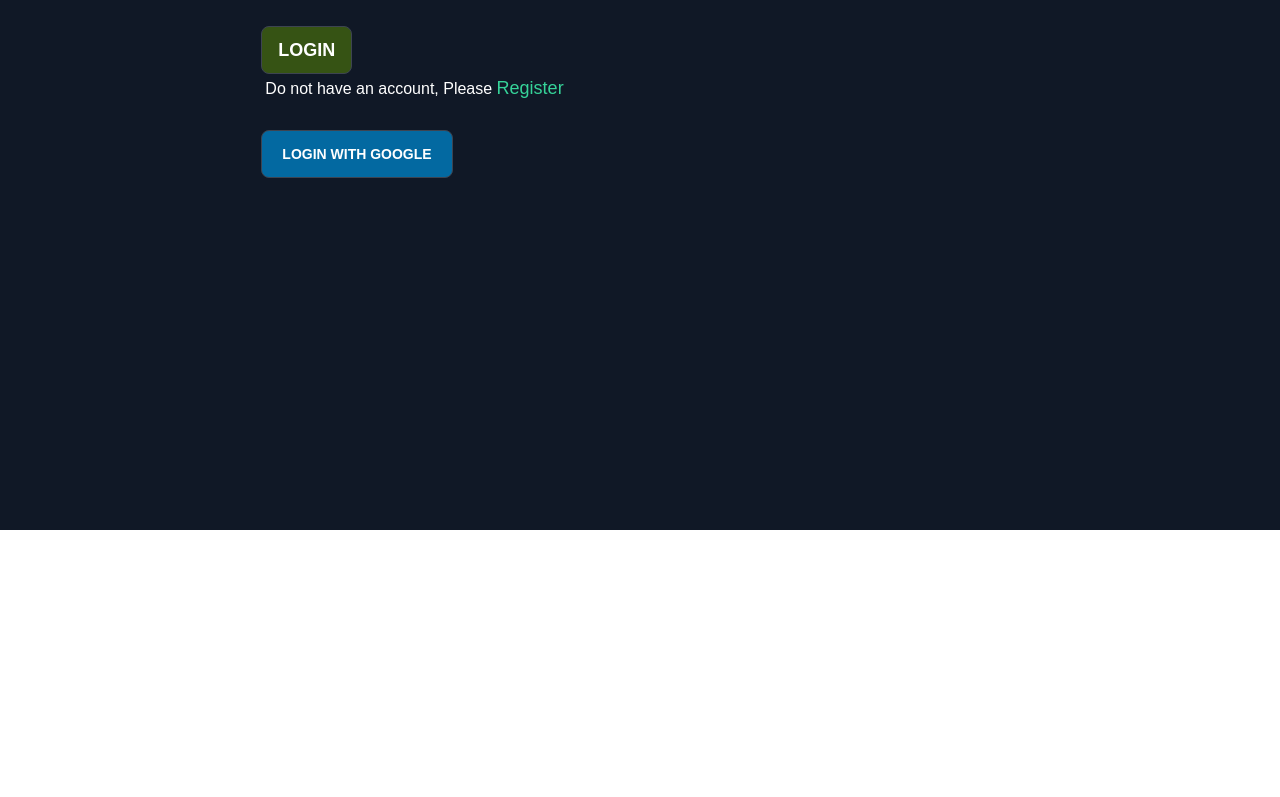
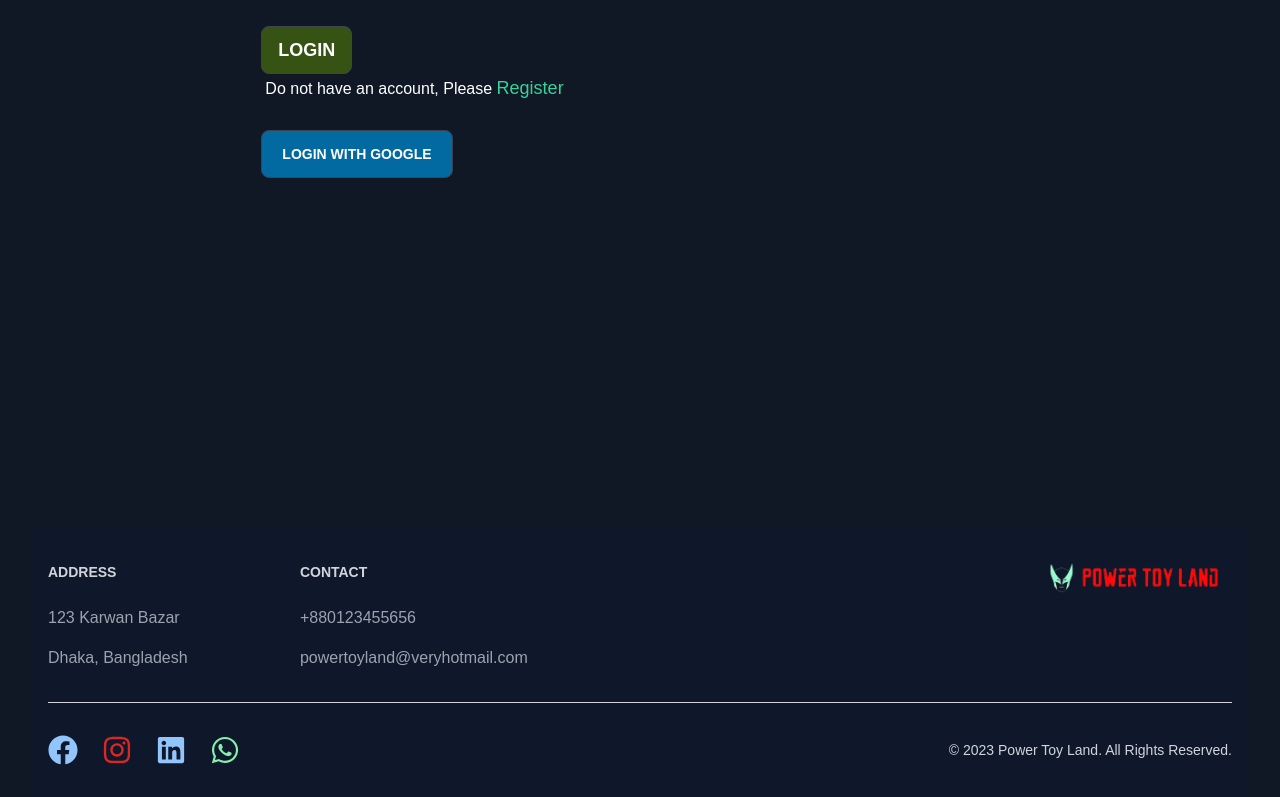
Before and after one commit to Mojaer/Power-Toy-Land-Website-client, a React (Vite) app: page /login in a window 1280 px wide. Shown: the part 382-1179 px from the top of the page. Before the commit the page ends 912 px from the top, so only its background shows below. Built offline with nearby package versions, Linux system fonts and the light colour scheme; no server answers; a web font is replaced by a local one.

Commit message:
footer is implemented

```diff
--- a/package.json
+++ b/package.json
@@ -16,6 +16,7 @@
     "match-sorter": "^6.3.1",
     "react": "^18.2.0",
     "react-dom": "^18.2.0",
+    "react-icons": "^4.8.0",
     "react-loader-spinner": "^5.3.4",
     "react-router-dom": "^6.11.2",
     "react-tabs": "^6.0.1",
--- a/src/Pages/AddAToy/AddAToy.jsx
+++ b/src/Pages/AddAToy/AddAToy.jsx
@@ -29,7 +29,7 @@ const AddAToy = () => {
             price, rating, quantity
         }
 
-        fetch('http://localhost:5000/addtoy', {
+        fetch('https://power-toy-land-server.vercel.app/addtoy', {
             method: 'POST',
             headers: {
                 'content-type': 'application/json'
--- a/src/Pages/AllUserToys/AllUserToys.jsx
+++ b/src/Pages/AllUserToys/AllUserToys.jsx
@@ -8,6 +8,8 @@ const AllUserToys = () => {
 
 
     const limitedToy = useMemo(() => allToys.slice(0, 20), [allToys]);
+
+    console.log(limitedToy)
     return (
 
         <div className="relative overflow-x-auto shadow-md sm:rounded p-10">
--- a/src/Pages/Home/Category/Category.jsx
+++ b/src/Pages/Home/Category/Category.jsx
@@ -7,7 +7,7 @@ const Category = () => {
     const [toys, setToys] = useState([])
     useEffect(() => {
         const fetchToys = async () => {
-            const res = await fetch('http://localhost:5000/toy')
+            const res = await fetch('https://power-toy-land-server.vercel.app/toy')
             const data = await res.json();
             setToys(data);
         }
--- a/src/Pages/MyToys/MyToys.jsx
+++ b/src/Pages/MyToys/MyToys.jsx
@@ -11,7 +11,7 @@ const MyToys = () => {
     // console.log(user)
     useEffect(() => {
         const getToy = async () => {
-            const res = await fetch(`http://localhost:5000/mytoys?email=${user?.email}`);
+            const res = await fetch(`https://power-toy-land-server.vercel.app/mytoys?email=${user?.email}`);
             const data = await res.json();
             seMytToys(data);
 
@@ -34,7 +34,7 @@ const MyToys = () => {
             confirmButtonText: 'Yes, delete it!'
         }).then((result) => {
             if (result.isConfirmed) {
-                fetch(`http://localhost:5000/mytoys/${id}`, {
+                fetch(`https://power-toy-land-server.vercel.app/mytoys/${id}`, {
                     method: 'DELETE'
                 })
                     .then(res => {
--- a/src/Pages/MyToys/UpdateToys/UpdateToys.jsx
+++ b/src/Pages/MyToys/UpdateToys/UpdateToys.jsx
@@ -21,7 +21,7 @@ const UpdateToy = () => {
 
         }
 
-        fetch(`http://localhost:5000/toyupdate/${_id}`, {
+        fetch(`https://power-toy-land-server.vercel.app/toyupdate/${_id}`, {
             method: 'PATCH',
             headers: {
                 'content-type': 'application/json'
--- a/src/Routers/Routes.jsx
+++ b/src/Routers/Routes.jsx
@@ -26,12 +26,12 @@ const router = createBrowserRouter([
             {
                 path: "/allusertoys",
                 element: <AllUserToys></AllUserToys>,
-                loader: () => fetch('http://localhost:5000/allusertoys')
+                loader: () => fetch('https://power-toy-land-server.vercel.app/allusertoys')
             },
             {
                 path: "/viewdetails/:id",
                 element: <PrivateRoute><ViewDetails></ViewDetails></PrivateRoute>,
-                loader: ({ params }) => fetch(`http://localhost:5000/viewdetails/${params.id}`)
+                loader: ({ params }) => fetch(`https://power-toy-land-server.vercel.app/viewdetails/${params.id}`)
 
             },
             {
@@ -41,7 +41,7 @@ const router = createBrowserRouter([
             {
                 path: '/updatetoy/:id',
                 element: <PrivateRoute><UpdateToy></UpdateToy></PrivateRoute>,
-                loader: ({ params }) => fetch(`http://localhost:5000/viewdetails/${params.id}`)
+                loader: ({ params }) => fetch(`https://power-toy-land-server.vercel.app/viewdetails/${params.id}`)
             },
             {
                 path: "/login",
--- a/src/Shared/Footer/Footer.jsx
+++ b/src/Shared/Footer/Footer.jsx
@@ -1,10 +1,67 @@
-
+import { FaFacebook, FaInstagram, FaLinkedin, FaWhatsapp } from "react-icons/fa";
 
 const Footer = () => {
     return (
-        <div>
+        <footer className=" bg-slate-900 ">
+            <div className="mx-auto w-full max-w-screen-xl p-4 py-6 lg:py-8">
+                <div className="md:flex md:justify-between">
+                    <div className="grid grid-cols-2 gap-8 sm:gap-6 sm:grid-cols-3">
+                        <div>
+                            <h2 className="mb-6 text-sm font-semibold text-gray-300 uppercase ">Address</h2>
+                            <ul className="text-gray-400  font-medium">
+                                <li className="mb-4">
+                                    <p >123 Karwan Bazar</p>
+                                </li>
+                                <li>
+                                    <p >Dhaka, Bangladesh</p>
+                                </li>
+                            </ul>
+                        </div>
+                        <div>
+                            <h2 className="mb-6 text-sm font-semibold text-gray-300 uppercase">Contact</h2>
+                            <ul className="text-gray-400  font-medium">
+                                <li className="mb-4">
+                                    <p>+880123455656</p>
+                                </li>
+                                <li>
+                                    <p>powertoyland@veryhotmail.com</p>
+                                </li>
+                            </ul>
+                        </div>
+                    </div>
+                    <div className="mb-4 md:mb-0">
+                        <p className="flex items-center">
+                            <img src='/public/power_toy_land.png' className="h-8 mr-3 w-full" alt=" Logo" />
+                        </p>
+                    </div>
 
-        </div>
+                </div>
+                <hr className="my-3 border-gray-300 sm:mx-auto  lg:my-8" />
+                <div className="sm:flex sm:items-center sm:justify-between">
+                    <div className="flex mt-4 space-x-6 sm:justify-center sm:mt-0">
+                        <a className="text-blue-300 hover:text-gray-300 cursor-pointer text-3xl ">
+                            <FaFacebook></FaFacebook>
+                        </a>
+                        <a className="text-red-600 hover:text-gray-400 cursor-pointer text-3xl  ">
+                            <FaInstagram></FaInstagram>
+
+                        </a>
+                        <a className="text-blue-300 hover:text-gray-400 cursor-pointer text-3xl ">
+
+                            <FaLinkedin></FaLinkedin>
+                        </a>
+                        <a className="text-green-300 hover:text-blue-600 cursor-pointer text-3xl ">
+                            <FaWhatsapp></FaWhatsapp>
+                        </a>
+                        <a className="text-gray-300 hover:text-blue-600 cursor-pointer text-3xl ">
+
+                        </a>
+                    </div>
+                    <span className="text-sm text-gray-300 sm:text-center ">© 2023 <a>Power Toy Land</a>. All Rights Reserved.
+                    </span>
+                </div>
+            </div>
+        </footer>
     );
 };
 
```
Also changed, not shown: 1 other file (tests, documents, lock files or other folders).
